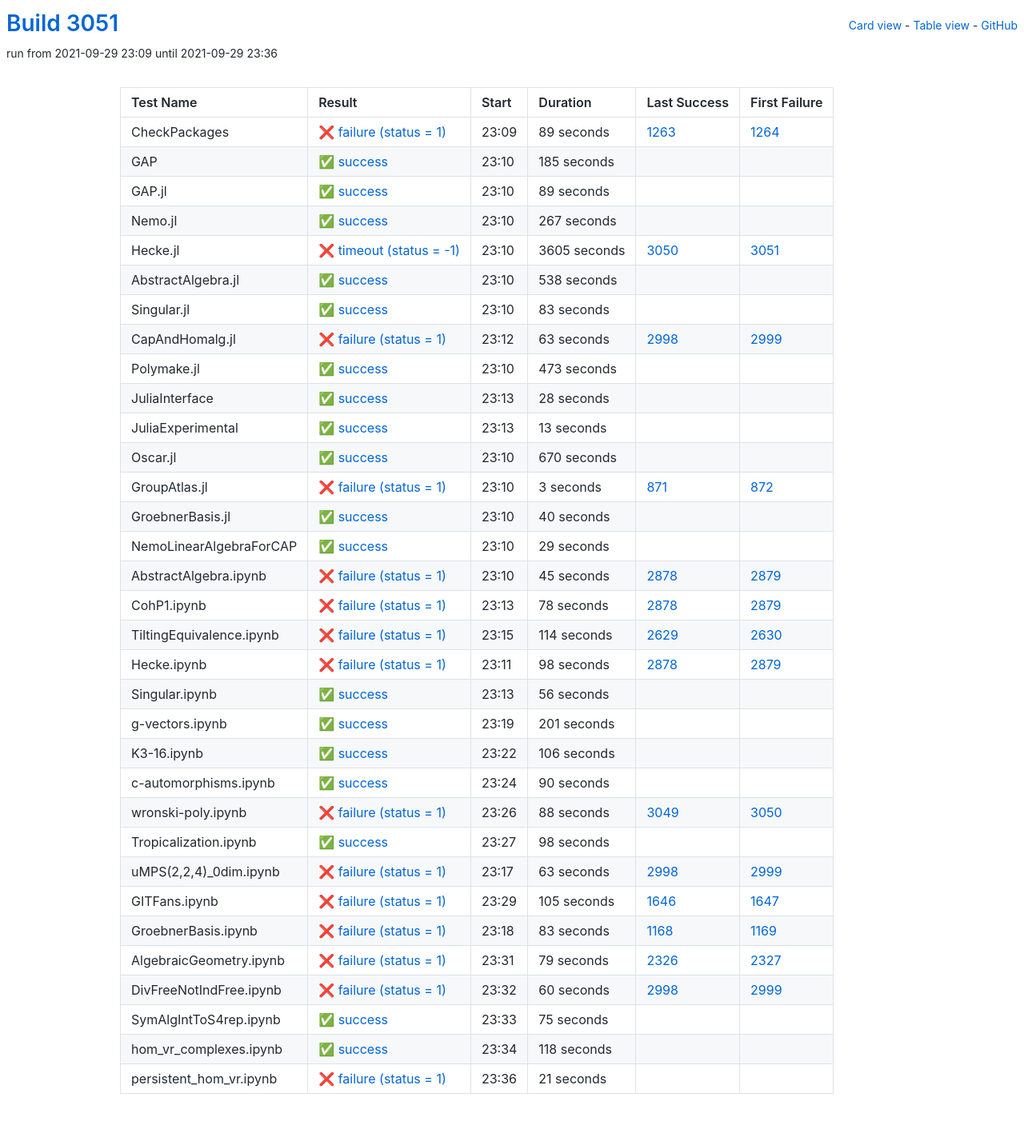
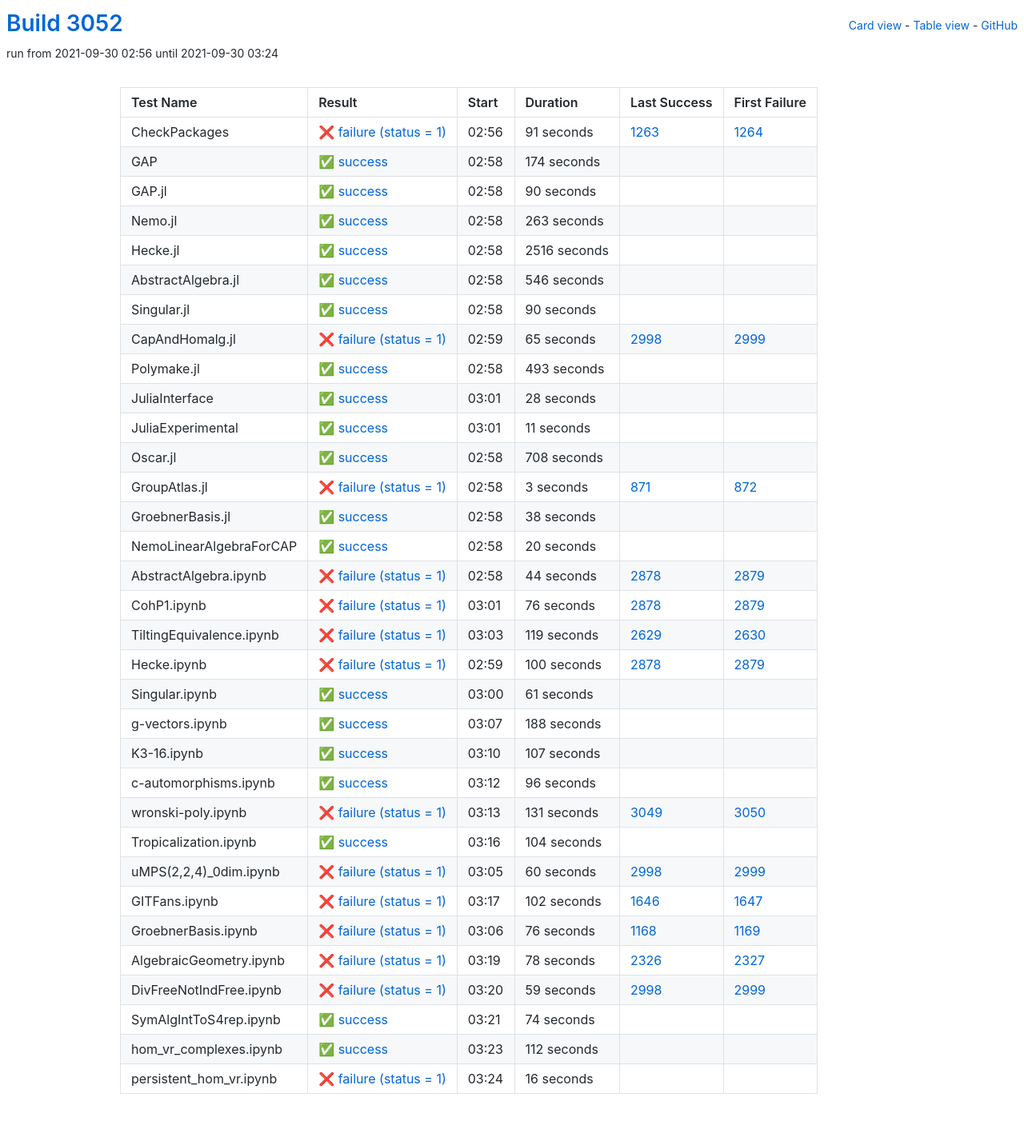
Before and after one commit to oscar-system/oscar-ci-status-stable, a Jekyll site: the page built from table.html, in a window 1280 px wide. Shown: the whole page at 80% size. Built offline with Jekyll 4.4.1, drawn with Linux system fonts in a browser that asks for light colours.

Commit message:
Build #3052

```diff
--- a/_data/ci.yml
+++ b/_data/ci.yml
@@ -1,6 +1,6 @@
 ---
-build: 3051
-build_url: https://oscarci.mathematik.uni-kl.de/job/oscar-stable/3051/
+build: 3052
+build_url: https://oscarci.mathematik.uni-kl.de/job/oscar-stable/3052/
 job: oscar-stable
 organization: oscar-system
 repo: oscar-ci-status-stable
@@ -8,116 +8,116 @@ repourl: https://github.com/oscar-system/oscar-ci-status-stable
 tests:
 - name: CheckPackages
   id: checkpackages
-  log: https://oscarci.mathematik.uni-kl.de/job/oscar-stable/3051/artifact/logs/build-3051/CheckPackages.log
-  start: 2021-09-29 23:09
+  log: https://oscarci.mathematik.uni-kl.de/job/oscar-stable/3052/artifact/logs/build-3052/CheckPackages.log
+  start: 2021-09-30 02:56
   success: false
   exitcode: 1
   status: failure
-  duration: 89
+  duration: 91
   last_success: 1263
   last_success_url: https://oscarci.mathematik.uni-kl.de/job/oscar-stable/1263/
   first_failure: 1264
   first_failure_url: https://oscarci.mathematik.uni-kl.de/job/oscar-stable/1264/
 - name: GAP
   id: gap
-  log: https://oscarci.mathematik.uni-kl.de/job/oscar-stable/3051/artifact/logs/build-3051/GAP.log
-  start: 2021-09-29 23:10
+  log: https://oscarci.mathematik.uni-kl.de/job/oscar-stable/3052/artifact/logs/build-3052/GAP.log
+  start: 2021-09-30 02:58
   success: true
   exitcode: 0
   status: success
-  duration: 185
+  duration: 174
   last_success: false
   last_success_url:
   first_failure: false
   first_failure_url:
 - name: GAP.jl
   id: gap-jl
-  log: https://oscarci.mathematik.uni-kl.de/job/oscar-stable/3051/artifact/logs/build-3051/GAP.jl.log
-  start: 2021-09-29 23:10
+  log: https://oscarci.mathematik.uni-kl.de/job/oscar-stable/3052/artifact/logs/build-3052/GAP.jl.log
+  start: 2021-09-30 02:58
   success: true
   exitcode: 0
   status: success
-  duration: 89
+  duration: 90
   last_success: false
   last_success_url:
   first_failure: false
   first_failure_url:
 - name: Nemo.jl
   id: nemo-jl
-  log: https://oscarci.mathematik.uni-kl.de/job/oscar-stable/3051/artifact/logs/build-3051/Nemo.jl.log
-  start: 2021-09-29 23:10
+  log: https://oscarci.mathematik.uni-kl.de/job/oscar-stable/3052/artifact/logs/build-3052/Nemo.jl.log
+  start: 2021-09-30 02:58
   success: true
   exitcode: 0
   status: success
-  duration: 267
+  duration: 263
   last_success: false
   last_success_url:
   first_failure: false
   first_failure_url:
 - name: Hecke.jl
   id: hecke-jl
-  log: https://oscarci.mathematik.uni-kl.de/job/oscar-stable/3051/artifact/logs/build-3051/Hecke.jl.log
-  start: 2021-09-29 23:10
-  success: false
-  exitcode: -1
-  status: timeout
-  duration: 3605
-  last_success: 3050
-  last_success_url: https://oscarci.mathematik.uni-kl.de/job/oscar-stable/3050/
-  first_failure: 3051
-  first_failure_url: https://oscarci.mathematik.uni-kl.de/job/oscar-stable/3051/
-- name: AbstractAlgebra.jl
-  id: abstractalgebra-jl
-  log: https://oscarci.mathematik.uni-kl.de/job/oscar-stable/3051/artifact/logs/build-3051/AbstractAlgebra.jl.log
-  start: 2021-09-29 23:10
+  log: https://oscarci.mathematik.uni-kl.de/job/oscar-stable/3052/artifact/logs/build-3052/Hecke.jl.log
+  start: 2021-09-30 02:58
   success: true
   exitcode: 0
   status: success
-  duration: 538
+  duration: 2516
+  last_success: false
+  last_success_url:
+  first_failure: false
+  first_failure_url:
+- name: AbstractAlgebra.jl
+  id: abstractalgebra-jl
+  log: https://oscarci.mathematik.uni-kl.de/job/oscar-stable/3052/artifact/logs/build-3052/AbstractAlgebra.jl.log
+  start: 2021-09-30 02:58
+  success: true
+  exitcode: 0
+  status: success
+  duration: 546
   last_success: false
   last_success_url:
   first_failure: false
   first_failure_url:
 - name: Singular.jl
   id: singular-jl
-  log: https://oscarci.mathematik.uni-kl.de/job/oscar-stable/3051/artifact/logs/build-3051/Singular.jl.log
-  start: 2021-09-29 23:10
+  log: https://oscarci.mathematik.uni-kl.de/job/oscar-stable/3052/artifact/logs/build-3052/Singular.jl.log
+  start: 2021-09-30 02:58
   success: true
   exitcode: 0
   status: success
-  duration: 83
+  duration: 90
   last_success: false
   last_success_url:
   first_failure: false
   first_failure_url:
 - name: CapAndHomalg.jl
   id: capandhomalg-jl
-  log: https://oscarci.mathematik.uni-kl.de/job/oscar-stable/3051/artifact/logs/build-3051/CapAndHomalg.jl.log
-  start: 2021-09-29 23:12
+  log: https://oscarci.mathematik.uni-kl.de/job/oscar-stable/3052/artifact/logs/build-3052/CapAndHomalg.jl.log
+  start: 2021-09-30 02:59
   success: false
   exitcode: 1
   status: failure
-  duration: 63
+  duration: 65
   last_success: 2998
   last_success_url: https://oscarci.mathematik.uni-kl.de/job/oscar-stable/2998/
   first_failure: 2999
   first_failure_url: https://oscarci.mathematik.uni-kl.de/job/oscar-stable/2999/
 - name: Polymake.jl
   id: polymake-jl
-  log: https://oscarci.mathematik.uni-kl.de/job/oscar-stable/3051/artifact/logs/build-3051/Polymake.jl.log
-  start: 2021-09-29 23:10
+  log: https://oscarci.mathematik.uni-kl.de/job/oscar-stable/3052/artifact/logs/build-3052/Polymake.jl.log
+  start: 2021-09-30 02:58
   success: true
   exitcode: 0
   status: success
-  duration: 473
+  duration: 493
   last_success: false
   last_success_url:
   first_failure: false
   first_failure_url:
 - name: JuliaInterface
   id: juliainterface
-  log: https://oscarci.mathematik.uni-kl.de/job/oscar-stable/3051/artifact/logs/build-3051/JuliaInterface.log
-  start: 2021-09-29 23:13
+  log: https://oscarci.mathematik.uni-kl.de/job/oscar-stable/3052/artifact/logs/build-3052/JuliaInterface.log
+  start: 2021-09-30 03:01
   success: true
   exitcode: 0
   status: success
@@ -128,32 +128,32 @@ tests:
   first_failure_url:
 - name: JuliaExperimental
   id: juliaexperimental
-  log: https://oscarci.mathematik.uni-kl.de/job/oscar-stable/3051/artifact/logs/build-3051/JuliaExperimental.log
-  start: 2021-09-29 23:13
+  log: https://oscarci.mathematik.uni-kl.de/job/oscar-stable/3052/artifact/logs/build-3052/JuliaExperimental.log
+  start: 2021-09-30 03:01
   success: true
   exitcode: 0
   status: success
-  duration: 13
+  duration: 11
   last_success: false
   last_success_url:
   first_failure: false
   first_failure_url:
 - name: Oscar.jl
   id: oscar-jl
-  log: https://oscarci.mathematik.uni-kl.de/job/oscar-stable/3051/artifact/logs/build-3051/Oscar.jl.log
-  start: 2021-09-29 23:10
+  log: https://oscarci.mathematik.uni-kl.de/job/oscar-stable/3052/artifact/logs/build-3052/Oscar.jl.log
+  start: 2021-09-30 02:58
   success: true
   exitcode: 0
   status: success
-  duration: 670
+  duration: 708
   last_success: false
   last_success_url:
   first_failure: false
   first_failure_url:
 - name: GroupAtlas.jl
   id: groupatlas-jl
-  log: https://oscarci.mathematik.uni-kl.de/job/oscar-stable/3051/artifact/logs/build-3051/GroupAtlas.jl.log
-  start: 2021-09-29 23:10
+  log: https://oscarci.mathematik.uni-kl.de/job/oscar-stable/3052/artifact/logs/build-3052/GroupAtlas.jl.log
+  start: 2021-09-30 02:58
   success: false
   exitcode: 1
   status: failure
@@ -164,200 +164,152 @@ tests:
   first_failure_url: https://oscarci.mathematik.uni-kl.de/job/oscar-stable/872/
 - name: GroebnerBasis.jl
   id: groebnerbasis-jl
-  log: https://oscarci.mathematik.uni-kl.de/job/oscar-stable/3051/artifact/logs/build-3051/GroebnerBasis.jl.log
-  start: 2021-09-29 23:10
+  log: https://oscarci.mathematik.uni-kl.de/job/oscar-stable/3052/artifact/logs/build-3052/GroebnerBasis.jl.log
+  start: 2021-09-30 02:58
   success: true
   exitcode: 0
   status: success
-  duration: 40
+  duration: 38
   last_success: false
   last_success_url:
   first_failure: false
   first_failure_url:
 - name: NemoLinearAlgebraForCAP
   id: nemolinearalgebraforcap
-  log: https://oscarci.mathematik.uni-kl.de/job/oscar-stable/3051/artifact/logs/build-3051/NemoLinearAlgebraForCAP.log
-  start: 2021-09-29 23:10
+  log: https://oscarci.mathematik.uni-kl.de/job/oscar-stable/3052/artifact/logs/build-3052/NemoLinearAlgebraForCAP.log
+  start: 2021-09-30 02:58
   success: true
   exitcode: 0
   status: success
-  duration: 29
+  duration: 20
   last_success: false
   last_success_url:
   first_failure: false
   first_failure_url:
 - name: AbstractAlgebra.ipynb
   id: abstractalgebra-ipynb
-  log: https://oscarci.mathematik.uni-kl.de/job/oscar-stable/3051/artifact/logs/build-3051/AbstractAlgebra.ipynb.log
-  start: 2021-09-29 23:10
+  log: https://oscarci.mathematik.uni-kl.de/job/oscar-stable/3052/artifact/logs/build-3052/AbstractAlgebra.ipynb.log
+  start: 2021-09-30 02:58
   success: false
   exitcode: 1
   status: failure
-  duration: 45
+  duration: 44
   last_success: 2878
   last_success_url: https://oscarci.mathematik.uni-kl.de/job/oscar-stable/2878/
   first_failure: 2879
   first_failure_url: https://oscarci.mathematik.uni-kl.de/job/oscar-stable/2879/
 - name: CohP1.ipynb
   id: cohp1-ipynb
-  log: https://oscarci.mathematik.uni-kl.de/job/oscar-stable/3051/artifact/logs/build-3051/CohP1.ipynb.log
-  start: 2021-09-29 23:13
+  log: https://oscarci.mathematik.uni-kl.de/job/oscar-stable/3052/artifact/logs/build-3052/CohP1.ipynb.log
+  start: 2021-09-30 03:01
   success: false
   exitcode: 1
   status: failure
-  duration: 78
+  duration: 76
   last_success: 2878
   last_success_url: https://oscarci.mathematik.uni-kl.de/job/oscar-stable/2878/
   first_failure: 2879
   first_failure_url: https://oscarci.mathematik.uni-kl.de/job/oscar-stable/2879/
 - name: TiltingEquivalence.ipynb
   id: tiltingequivalence-ipynb
-  log: https://oscarci.mathematik.uni-kl.de/job/oscar-stable/3051/artifact/logs/build-3051/TiltingEquivalence.ipynb.log
-  start: 2021-09-29 23:15
+  log: https://oscarci.mathematik.uni-kl.de/job/oscar-stable/3052/artifact/logs/build-3052/TiltingEquivalence.ipynb.log
+  start: 2021-09-30 03:03
   success: false
   exitcode: 1
   status: failure
-  duration: 114
+  duration: 119
   last_success: 2629
   last_success_url: https://oscarci.mathematik.uni-kl.de/job/oscar-stable/2629/
   first_failure: 2630
   first_failure_url: https://oscarci.mathematik.uni-kl.de/job/oscar-stable/2630/
 - name: Hecke.ipynb
   id: hecke-ipynb
-  log: https://oscarci.mathematik.uni-kl.de/job/oscar-stable/3051/artifact/logs/build-3051/Hecke.ipynb.log
-  start: 2021-09-29 23:11
+  log: https://oscarci.mathematik.uni-kl.de/job/oscar-stable/3052/artifact/logs/build-3052/Hecke.ipynb.log
+  start: 2021-09-30 02:59
   success: false
   exitcode: 1
   status: failure
-  duration: 98
+  duration: 100
   last_success: 2878
   last_success_url: https://oscarci.mathematik.uni-kl.de/job/oscar-stable/2878/
   first_failure: 2879
   first_failure_url: https://oscarci.mathematik.uni-kl.de/job/oscar-stable/2879/
 - name: Singular.ipynb
   id: singular-ipynb
-  log: https://oscarci.mathematik.uni-kl.de/job/oscar-stable/3051/artifact/logs/build-3051/Singular.ipynb.log
-  start: 2021-09-29 23:13
+  log: https://oscarci.mathematik.uni-kl.de/job/oscar-stable/3052/artifact/logs/build-3052/Singular.ipynb.log
+  start: 2021-09-30 03:00
   success: true
   exitcode: 0
   status: success
-  duration: 56
+  duration: 61
   last_success: false
   last_success_url:
   first_failure: false
   first_failure_url:
 - name: g-vectors.ipynb
   id: g-vectors-ipynb
-  log: https://oscarci.mathematik.uni-kl.de/job/oscar-stable/3051/artifact/logs/build-3051/g-vectors.ipynb.log
-  start: 2021-09-29 23:19
+  log: https://oscarci.mathematik.uni-kl.de/job/oscar-stable/3052/artifact/logs/build-3052/g-vectors.ipynb.log
+  start: 2021-09-30 03:07
   success: true
   exitcode: 0
   status: success
-  duration: 201
+  duration: 188
   last_success: false
   last_success_url:
   first_failure: false
   first_failure_url:
 - name: K3-16.ipynb
   id: k3-16-ipynb
-  log: https://oscarci.mathematik.uni-kl.de/job/oscar-stable/3051/artifact/logs/build-3051/K3-16.ipynb.log
-  start: 2021-09-29 23:22
+  log: https://oscarci.mathematik.uni-kl.de/job/oscar-stable/3052/artifact/logs/build-3052/K3-16.ipynb.log
+  start: 2021-09-30 03:10
   success: true
   exitcode: 0
   status: success
-  duration: 106
+  duration: 107
   last_success: false
   last_success_url:
   first_failure: false
   first_failure_url:
 - name: c-automorphisms.ipynb
   id: c-automorphisms-ipynb
-  log: https://oscarci.mathematik.uni-kl.de/job/oscar-stable/3051/artifact/logs/build-3051/c-automorphisms.ipynb.log
-  start: 2021-09-29 23:24
+  log: https://oscarci.mathematik.uni-kl.de/job/oscar-stable/3052/artifact/logs/build-3052/c-automorphisms.ipynb.log
+  start: 2021-09-30 03:12
   success: true
   exitcode: 0
   status: success
-  duration: 90
+  duration: 96
   last_success: false
   last_success_url:
   first_failure: false
   first_failure_url:
 - name: wronski-poly.ipynb
   id: wronski-poly-ipynb
-  log: https://oscarci.mathematik.uni-kl.de/job/oscar-stable/3051/artifact/logs/build-3051/wronski-poly.ipynb.log
-  start: 2021-09-29 23:26
+  log: https://oscarci.mathematik.uni-kl.de/job/oscar-stable/3052/artifact/logs/build-3052/wronski-poly.ipynb.log
+  start: 2021-09-30 03:13
   success: false
   exitcode: 1
   status: failure
-  duration: 88
+  duration: 131
   last_success: 3049
   last_success_url: https://oscarci.mathematik.uni-kl.de/job/oscar-stable/3049/
   first_failure: 3050
   first_failure_url: https://oscarci.mathematik.uni-kl.de/job/oscar-stable/3050/
 - name: Tropicalization.ipynb
   id: tropicalization-ipynb
-  log: https://oscarci.mathematik.uni-kl.de/job/oscar-stable/3051/artifact/logs/build-3051/Tropicalization.ipynb.log
-  start: 2021-09-29 23:27
+  log: https://oscarci.mathematik.uni-kl.de/job/oscar-stable/3052/artifact/logs/build-3052/Tropicalization.ipynb.log
+  start: 2021-09-30 03:16
   success: true
   exitcode: 0
   status: success
-  duration: 98
+  duration: 104
   last_success: false
   last_success_url:
   first_failure: false
   first_failure_url:
 - name: uMPS(2,2,4)_0dim.ipynb
   id: umps-2-2-4-0dim-ipynb
-  log: https://oscarci.mathematik.uni-kl.de/job/oscar-stable/3051/artifact/logs/build-3051/uMPS-2-2-4-_0dim.ipynb.log
-  start: 2021-09-29 23:17
-  success: false
-  exitcode: 1
-  status: failure
-  duration: 63
-  last_success: 2998
-  last_success_url: https://oscarci.mathematik.uni-kl.de/job/oscar-stable/2998/
-  first_failure: 2999
-  first_failure_url: https://oscarci.mathematik.uni-kl.de/job/oscar-stable/2999/
-- name: GITFans.ipynb
-  id: gitfans-ipynb
-  log: https://oscarci.mathematik.uni-kl.de/job/oscar-stable/3051/artifact/logs/build-3051/GITFans.ipynb.log
-  start: 2021-09-29 23:29
-  success: false
-  exitcode: 1
-  status: failure
-  duration: 105
-  last_success: 1646
-  last_success_url: https://oscarci.mathematik.uni-kl.de/job/oscar-stable/1646/
-  first_failure: 1647
-  first_failure_url: https://oscarci.mathematik.uni-kl.de/job/oscar-stable/1647/
-- name: GroebnerBasis.ipynb
-  id: groebnerbasis-ipynb
-  log: https://oscarci.mathematik.uni-kl.de/job/oscar-stable/3051/artifact/logs/build-3051/GroebnerBasis.ipynb.log
-  start: 2021-09-29 23:18
-  success: false
-  exitcode: 1
-  status: failure
-  duration: 83
-  last_success: 1168
-  last_success_url: https://oscarci.mathematik.uni-kl.de/job/oscar-stable/1168/
-  first_failure: 1169
-  first_failure_url: https://oscarci.mathematik.uni-kl.de/job/oscar-stable/1169/
-- name: AlgebraicGeometry.ipynb
-  id: algebraicgeometry-ipynb
-  log: https://oscarci.mathematik.uni-kl.de/job/oscar-stable/3051/artifact/logs/build-3051/AlgebraicGeometry.ipynb.log
-  start: 2021-09-29 23:31
-  success: false
-  exitcode: 1
-  status: failure
-  duration: 79
-  last_success: 2326
-  last_success_url: https://oscarci.mathematik.uni-kl.de/job/oscar-stable/2326/
-  first_failure: 2327
-  first_failure_url: https://oscarci.mathematik.uni-kl.de/job/oscar-stable/2327/
-- name: DivFreeNotIndFree.ipynb
-  id: divfreenotindfree-ipynb
-  log: https://oscarci.mathematik.uni-kl.de/job/oscar-stable/3051/artifact/logs/build-3051/DivFreeNotIndFree.ipynb.log
-  start: 2021-09-29 23:32
+  log: https://oscarci.mathematik.uni-kl.de/job/oscar-stable/3052/artifact/logs/build-3052/uMPS-2-2-4-_0dim.ipynb.log
+  start: 2021-09-30 03:05
   success: false
   exitcode: 1
   status: failure
@@ -366,38 +318,86 @@ tests:
   last_success_url: https://oscarci.mathematik.uni-kl.de/job/oscar-stable/2998/
   first_failure: 2999
   first_failure_url: https://oscarci.mathematik.uni-kl.de/job/oscar-stable/2999/
+- name: GITFans.ipynb
+  id: gitfans-ipynb
+  log: https://oscarci.mathematik.uni-kl.de/job/oscar-stable/3052/artifact/logs/build-3052/GITFans.ipynb.log
+  start: 2021-09-30 03:17
+  success: false
+  exitcode: 1
+  status: failure
+  duration: 102
+  last_success: 1646
+  last_success_url: https://oscarci.mathematik.uni-kl.de/job/oscar-stable/1646/
+  first_failure: 1647
+  first_failure_url: https://oscarci.mathematik.uni-kl.de/job/oscar-stable/1647/
+- name: GroebnerBasis.ipynb
+  id: groebnerbasis-ipynb
+  log: https://oscarci.mathematik.uni-kl.de/job/oscar-stable/3052/artifact/logs/build-3052/GroebnerBasis.ipynb.log
+  start: 2021-09-30 03:06
+  success: false
+  exitcode: 1
+  status: failure
+  duration: 76
+  last_success: 1168
+  last_success_url: https://oscarci.mathematik.uni-kl.de/job/oscar-stable/1168/
+  first_failure: 1169
+  first_failure_url: https://oscarci.mathematik.uni-kl.de/job/oscar-stable/1169/
+- name: AlgebraicGeometry.ipynb
+  id: algebraicgeometry-ipynb
+  log: https://oscarci.mathematik.uni-kl.de/job/oscar-stable/3052/artifact/logs/build-3052/AlgebraicGeometry.ipynb.log
+  start: 2021-09-30 03:19
+  success: false
+  exitcode: 1
+  status: failure
+  duration: 78
+  last_success: 2326
+  last_success_url: https://oscarci.mathematik.uni-kl.de/job/oscar-stable/2326/
+  first_failure: 2327
+  first_failure_url: https://oscarci.mathematik.uni-kl.de/job/oscar-stable/2327/
+- name: DivFreeNotIndFree.ipynb
+  id: divfreenotindfree-ipynb
+  log: https://oscarci.mathematik.uni-kl.de/job/oscar-stable/3052/artifact/logs/build-3052/DivFreeNotIndFree.ipynb.log
+  start: 2021-09-30 03:20
+  success: false
+  exitcode: 1
+  status: failure
+  duration: 59
+  last_success: 2998
+  last_success_url: https://oscarci.mathematik.uni-kl.de/job/oscar-stable/2998/
+  first_failure: 2999
+  first_failure_url: https://oscarci.mathematik.uni-kl.de/job/oscar-stable/2999/
 - name: SymAlgIntToS4rep.ipynb
   id: symalginttos4rep-ipynb
-  log: https://oscarci.mathematik.uni-kl.de/job/oscar-stable/3051/artifact/logs/build-3051/SymAlgIntToS4rep.ipynb.log
-  start: 2021-09-29 23:33
+  log: https://oscarci.mathematik.uni-kl.de/job/oscar-stable/3052/artifact/logs/build-3052/SymAlgIntToS4rep.ipynb.log
+  start: 2021-09-30 03:21
   success: true
   exitcode: 0
   status: success
-  duration: 75
+  duration: 74
   last_success: false
   last_success_url:
   first_failure: false
   first_failure_url:
 - name: hom_vr_complexes.ipynb
   id: hom-vr-complexes-ipynb
-  log: https://oscarci.mathematik.uni-kl.de/job/oscar-stable/3051/artifact/logs/build-3051/hom_vr_complexes.ipynb.log
-  start: 2021-09-29 23:34
+  log: https://oscarci.mathematik.uni-kl.de/job/oscar-stable/3052/artifact/logs/build-3052/hom_vr_complexes.ipynb.log
+  start: 2021-09-30 03:23
   success: true
   exitcode: 0
   status: success
-  duration: 118
+  duration: 112
   last_success: false
   last_success_url:
   first_failure: false
   first_failure_url:
 - name: persistent_hom_vr.ipynb
   id: persistent-hom-vr-ipynb
-  log: https://oscarci.mathematik.uni-kl.de/job/oscar-stable/3051/artifact/logs/build-3051/persistent_hom_vr.ipynb.log
-  start: 2021-09-29 23:36
+  log: https://oscarci.mathematik.uni-kl.de/job/oscar-stable/3052/artifact/logs/build-3052/persistent_hom_vr.ipynb.log
+  start: 2021-09-30 03:24
   success: false
   exitcode: 1
   status: failure
-  duration: 21
+  duration: 16
   last_success: false
   last_success_url:
   first_failure: false
```
Also changed, not shown: README.md.
